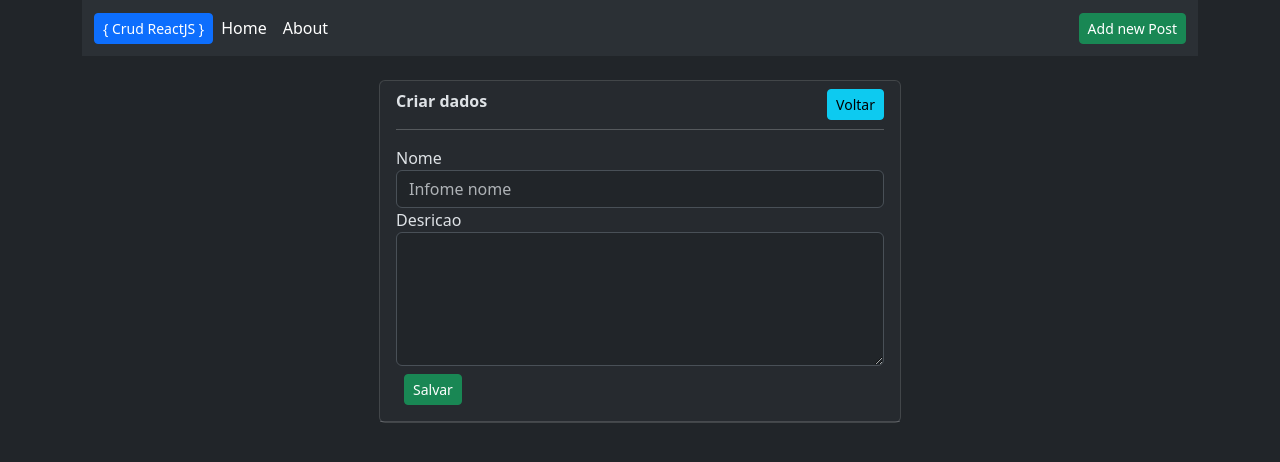
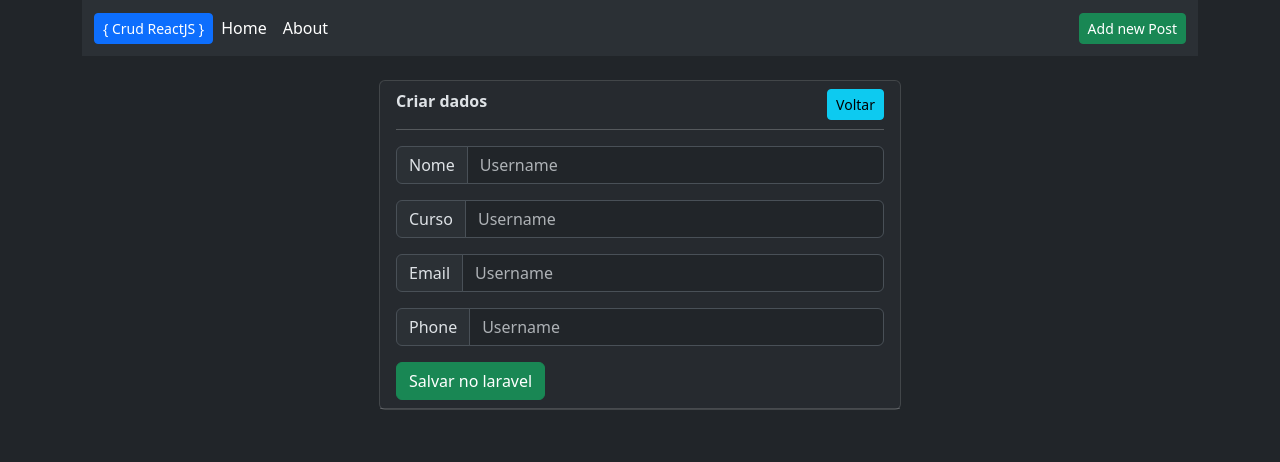
Before and after one commit to arnaldo-tomo/Reactjs-Front, a React (Create React App) app in the folder god/: page /Home in a window 1280 px wide. Shown: the top 462 px of the page. Built offline with nearby package versions, Linux system fonts and the light colour scheme.

Commit message:
Update Home.js

```diff
--- a/god/src/pages/Home.js
+++ b/god/src/pages/Home.js
@@ -1,10 +1,13 @@
 import { Component } from "react";
 import { Link } from 'react-router-dom';
 import Menu from "./components/Menu";
+import { useForm } from "react-hook-form";
+import axios from "axios";
 
 
-class Home extends Component {
-    render() {
+export default function Home() {
+    const { register, formState: { errors }, handleSubmit } = useForm();
+    const onSubmit = (data) => axios.post("http://reactjs-front.com/BackEnd-Laravel/public/");
     return (
         <>
             <Menu />
@@ -17,14 +20,46 @@ class Home extends Component {
                                     <div className="card-header">
                                         <strong>Criar dados</strong><Link to={'/'} className="btn btn-info btn-sm float-end">Voltar</Link>
                                         <hr></hr>
-                                            <label>Nome</label>
-                                            <input type={'search'} placeholder="Infome nome " className="form-control"></input>
-                                            <label>Desricao</label>
-                                            <textarea className="form-control" rows={5}></textarea>
-                                            <a className="btn btn-success btn-sm m-2">Salvar</a>
-                                            <div className=" d-flex justify-content-between">
+                                        <form onSubmit={handleSubmit(onSubmit)}>
+                                            <div className="input-group mb-3">
+                                                <span className="input-group-text" id="basic-addon1">Nome</span>
+                                                <input type="text" {...register("nome", { required: true })} className="form-control" placeholder="Username" aria-label="Username" />
+                                            </div>
+                                            <span className="text-danger">
+                                                {errors.nome?.type === 'required' && <p role="alert">Nome e obrigatorio</p>}
+                                            </span>
 
+                                            <div className="input-group mb-3">
+                                                <span className="input-group-text" id="basic-addon1">Curso</span>
+                                                <input type="text" {...register("curso", { required: true })} className="form-control" placeholder="Username" aria-label="Username" />
                                             </div>
+                                            <span className="text-danger">
+                                                {errors.curso?.type === 'required' && <p role="alert">Curso e obtigatorio</p>}
+                                            </span>
+
+                                            <div className="input-group mb-3">
+                                                <span className="input-group-text" id="basic-addon1">Email</span>
+                                                <input type="text" {...register("email", { required: true })} className="form-control" placeholder="Username" aria-label="Username" />
+                                            </div>
+                                            <span className="text-danger">
+                                                {errors.email?.type === 'required' && <p role="alert">O email e obrigatorio</p>}
+                                            </span>
+
+                                            <div className="input-group mb-3">
+                                                <span className="input-group-text" id="basic-addon1">Phone</span>
+                                                <input type="text"
+                                                    {...register("telefone", { required: "Etelefone Address is required" })}
+                                                    aria-invalid={errors.telefone ? "true" : "false"}
+
+                                                    className="form-control" placeholder="Username" aria-label="Username" />
+                                            </div>
+                                            <span className="text-danger">
+                                                {errors.telefone?.type === 'required' && <p role="alert">O Campo Telefone e de carrater obrigatorio</p>}
+                                            </span>
+
+
+                                            <button type="submit" className="btn btn-success btn-block ">Salvar no laravel</button>
+                                        </form>
                                     </div>
                                 </div>
                             </div>
@@ -35,6 +70,3 @@ class Home extends Component {
         </>
     );
 }
-}
-
-export default Home;
```
Lines whose indentation alone changed are shown as unchanged.
